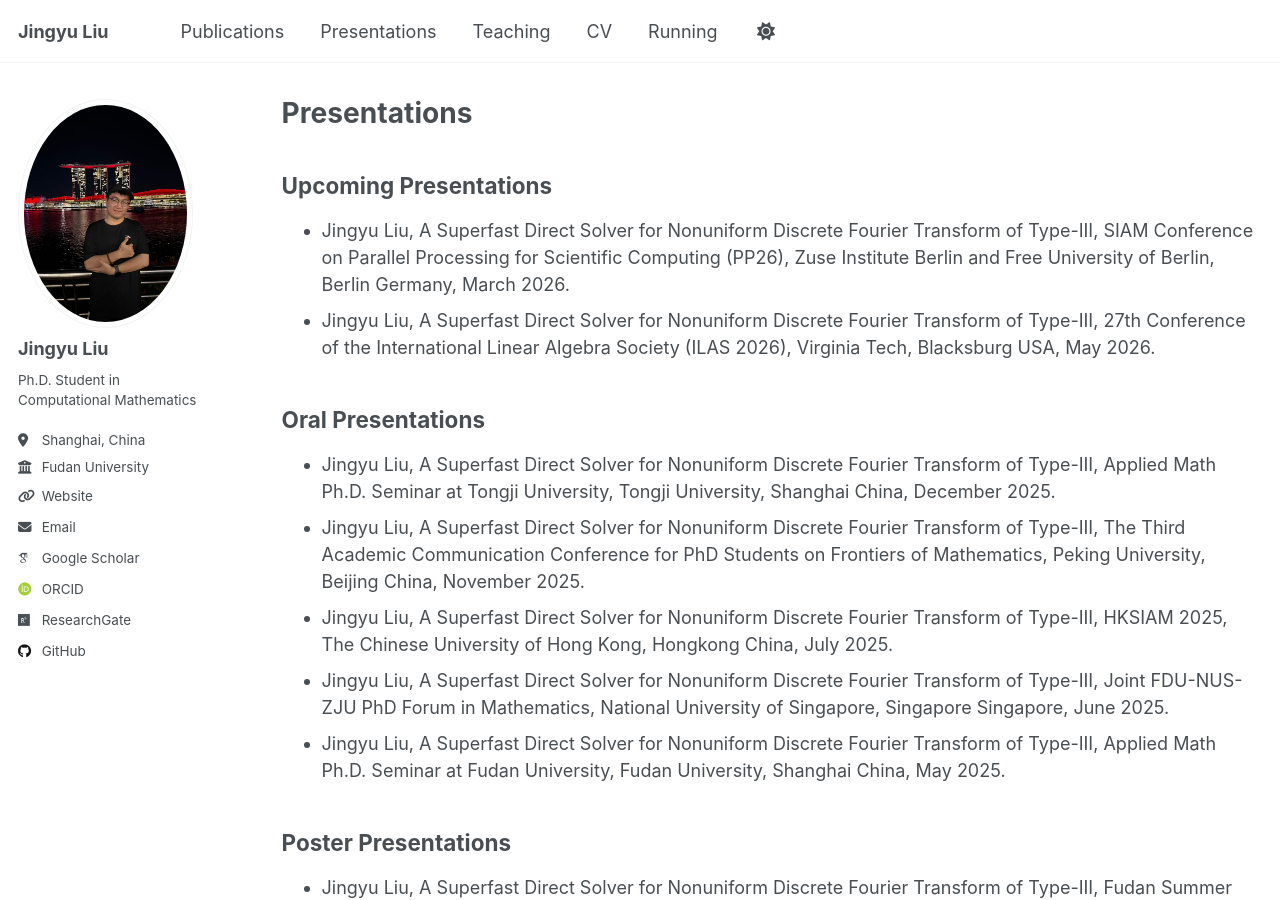
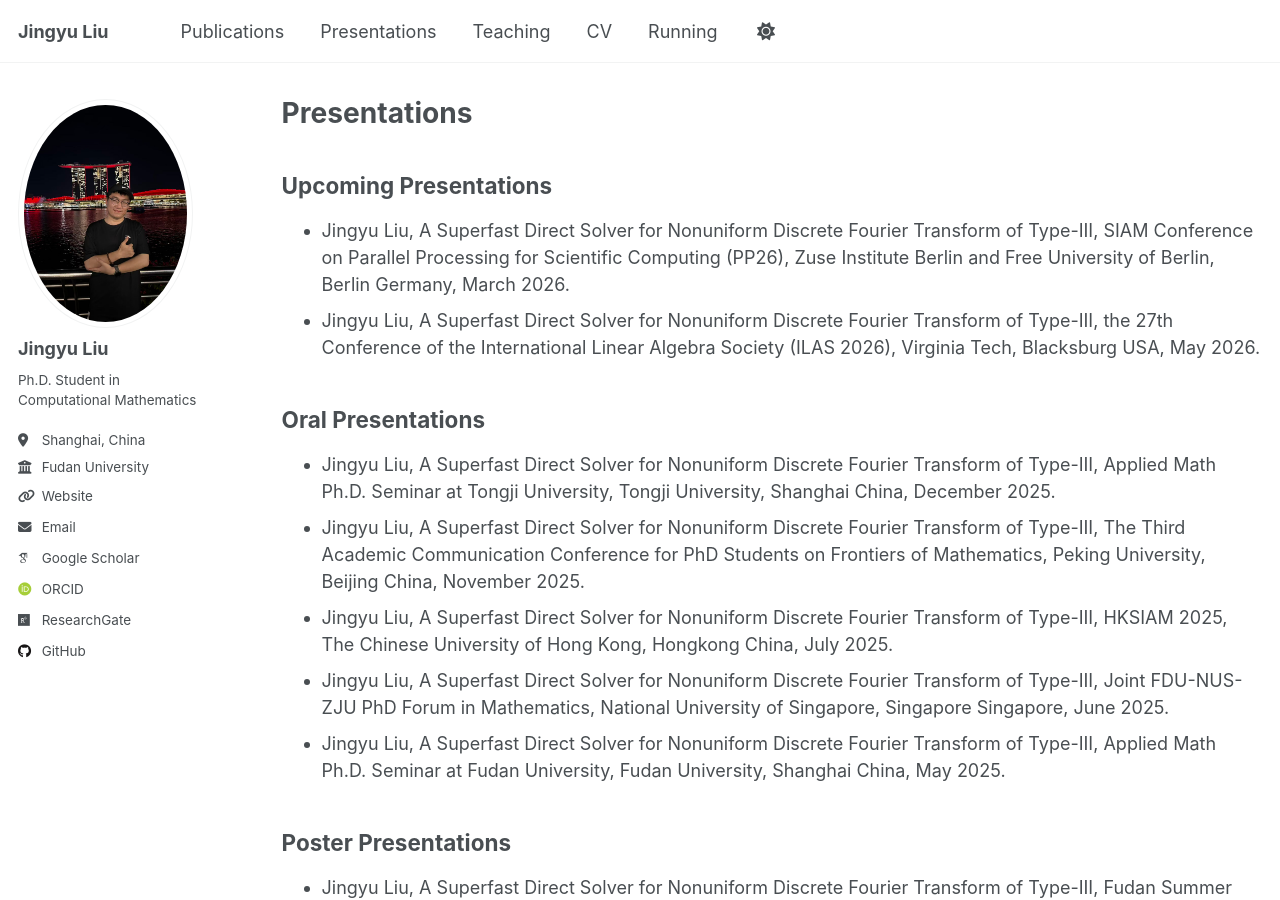
Before and after one commit to JingyuLiuMath/JingyuLiuMath.github.io, a Jekyll site: the page built from _pages/presentations.md, in a window 1280 px wide and 900 px high. Built offline with Jekyll 4.4.1, drawn with Linux system fonts in a browser that asks for light colours; some web fonts are replaced.

```diff
--- a/_pages/presentations.md
+++ b/_pages/presentations.md
@@ -10,7 +10,7 @@ author_profile: true
 ## Upcoming Presentations
 
 - Jingyu Liu, A Superfast Direct Solver for Nonuniform Discrete Fourier Transform of Type-III, SIAM Conference on Parallel Processing for Scientific Computing (PP26), Zuse Institute Berlin and Free University of Berlin, Berlin Germany, March 2026.
-- Jingyu Liu, A Superfast Direct Solver for Nonuniform Discrete Fourier Transform of Type-III, 27th Conference of the International Linear Algebra Society (ILAS 2026), Virginia Tech, Blacksburg USA, May 2026.
+- Jingyu Liu, A Superfast Direct Solver for Nonuniform Discrete Fourier Transform of Type-III, the 27th Conference of the International Linear Algebra Society (ILAS 2026), Virginia Tech, Blacksburg USA, May 2026.
 
 ## Oral Presentations
 
```
Also changed, not shown: _pages/cv.md (+1 -0 lines).
